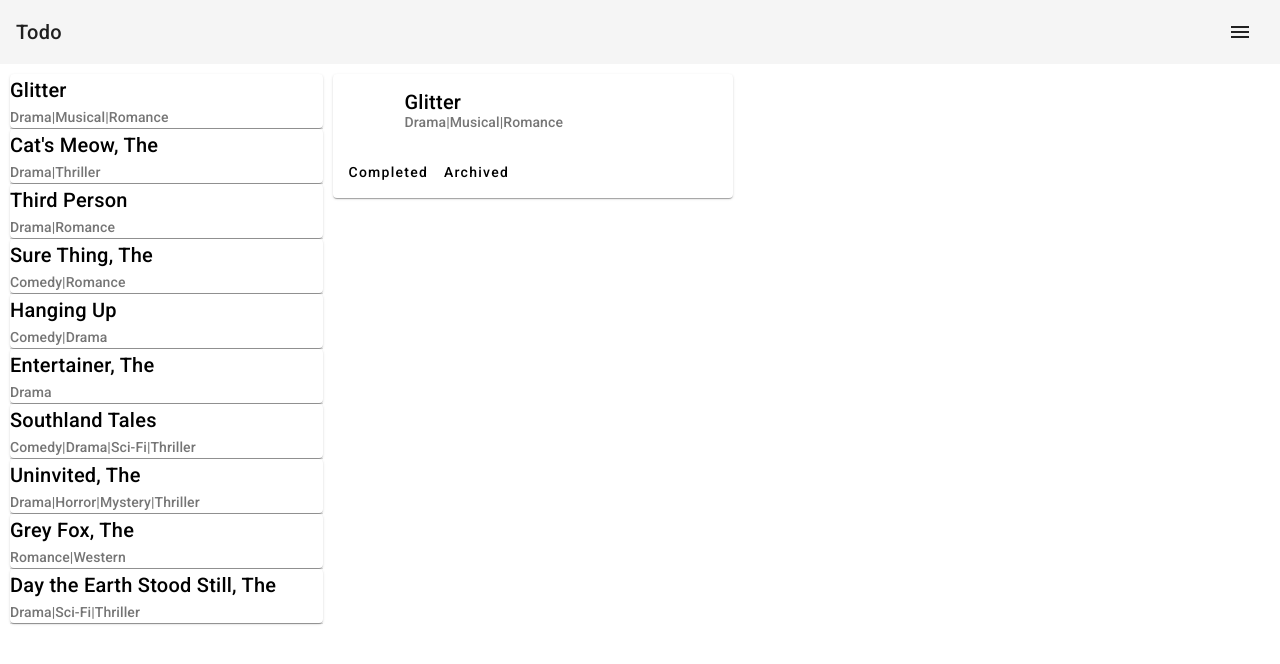
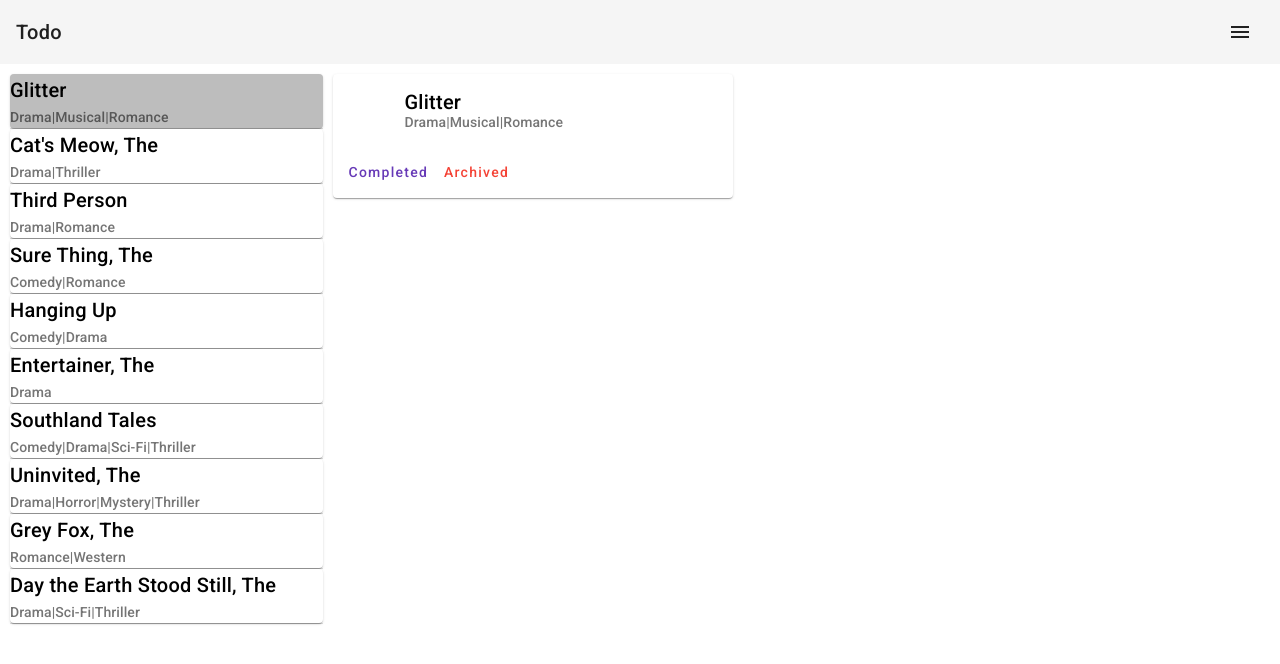
Before and after one commit to yehuditshulevits/ng-todo, an Angular app: page / in a window 1280 px wide. Shown: the top 664 px of the page. Built offline with nearby package versions, Linux system fonts and the light colour scheme.

Commit message:
selected completed and archived

```diff
--- a/src/app/componnents/todo-list/todo-list.component.html
+++ b/src/app/componnents/todo-list/todo-list.component.html
@@ -1,6 +1,9 @@
 <div class="todo-list">
     <div class="item-wrap" *ngFor="let item of todos, let i = index">
-        <mat-card (click)="onTodoClick(item, i)">
+        <mat-card (click)="onTodoClick(item, i)"
+            [ngClass]="{selected:item.selected,
+            completed:item.isCompleted}"
+            *ngIf = "!item.isArchived">
             <mat-card-title>{{item.titel}}</mat-card-title>
             <mat-card-subtitle>{{item.description}}</mat-card-subtitle>
             <!-- <mat-card-content>Simple card</mat-card-content> -->
--- a/src/app/componnents/todo-list/todo-list.component.scss
+++ b/src/app/componnents/todo-list/todo-list.component.scss
@@ -0,0 +1,6 @@
+.selected{
+    background: #bdbdbd;
+}
+.completed{
+    text-decoration: line-through;
+}
--- a/src/app/componnents/todo-list/todo-list.component.ts
+++ b/src/app/componnents/todo-list/todo-list.component.ts
@@ -24,6 +24,10 @@ export class TodoListComponent implements OnInit, OnDestroy {
   }
   public onTodoClick(todo:ITodo, index:number){
     this.todosService.setSelectedTodo(todo);
+    this.todos.forEach(todo=>{
+      if(todo.selected){
+        todo.selected = false;
+      }})
     this.todos[index].selected = true;
   }
 
--- a/src/app/componnents/todo/todo.component.html
+++ b/src/app/componnents/todo/todo.component.html
@@ -1,11 +1,11 @@
-<mat-card class="todo-card" *ngIf="todo" >
+<mat-card class="todo-card" *ngIf="todo">
   <mat-card-header>
     <div mat-card-avatar class="todo-header-image"></div>
     <mat-card-title>{{todo.titel}}</mat-card-title>
     <mat-card-subtitle>{{todo.description}}</mat-card-subtitle>
   </mat-card-header>
   <mat-card-actions>
-      <button mat-button>Completed</button>
-      <button mat-button>Archived</button>
+    <button mat-button (click)= "onCompletedTodo(todo)" color="primary">Completed</button>
+    <button mat-button (click)="onArchivedTodo()" color="warn">Archived</button>
   </mat-card-actions>
 </mat-card>
--- a/src/app/componnents/todo/todo.component.scss
+++ b/src/app/componnents/todo/todo.component.scss
@@ -7,3 +7,6 @@
     // background-image: url('https://material.angular.io/assets/img/examples/shiba1.jpg');
     background-size: cover;
   }
+  .selected{
+    background-color: dimgray;
+}
--- a/src/app/componnents/todo/todo.component.ts
+++ b/src/app/componnents/todo/todo.component.ts
@@ -25,4 +25,10 @@ export class TodoComponent implements OnInit, OnDestroy {
   ngOnDestroy(): void {
     this.subscription.unsubscribe();
   }
+  public onCompletedTodo(todo: ITodo):void{
+    todo.isCompleted = true;
+  }
+  public onArchivedTodo():void{
+    this.todo.isArchived = true
+  }
 }
--- a/src/app/services/todo.service.ts
+++ b/src/app/services/todo.service.ts
@@ -7,16 +7,16 @@ import { ITodo } from '../models/todo.interface';
 })
 export class TodoService {
   private mok: ITodo[] = [
-    { titel: "Glitter", description: "Drama|Musical|Romance", isCompleted: true, isArchived: false, endDate: "6/10/2023", selected: true },
-    { titel: "Cat's Meow, The", description: "Drama|Thriller", isCompleted: true, isArchived: true, endDate: "5/4/2023", selected: false },
-    { titel: "Third Person", description: "Drama|Romance", isCompleted: true, isArchived: true, endDate: "2/13/2023", selected: false },
+    { titel: "Glitter", description: "Drama|Musical|Romance", isCompleted: false, isArchived: false, endDate: "6/10/2023", selected: true },
+    { titel: "Cat's Meow, The", description: "Drama|Thriller", isCompleted: false, isArchived: false, endDate: "5/4/2023", selected: false },
+    { titel: "Third Person", description: "Drama|Romance", isCompleted: false, isArchived: false, endDate: "2/13/2023", selected: false },
     { titel: "Sure Thing, The", description: "Comedy|Romance", isCompleted: false, isArchived: false, endDate: "6/30/2023", selected: false },
-    { titel: "Hanging Up", description: "Comedy|Drama", isCompleted: true, isArchived: true, endDate: "3/3/2023", selected: false },
+    { titel: "Hanging Up", description: "Comedy|Drama", isCompleted: false, isArchived: false, endDate: "3/3/2023", selected: false },
     { titel: "Entertainer, The", description: "Drama", isCompleted: false, isArchived: false, endDate: "6/20/2023", selected: false },
-    { titel: "Southland Tales", description: "Comedy|Drama|Sci-Fi|Thriller", isCompleted: true, isArchived: true, endDate: "9/8/2023", selected: false },
-    { titel: "Uninvited, The", description: "Drama|Horror|Mystery|Thriller", isCompleted: false, isArchived: true, endDate: "11/18/2022", selected: false },
-    { titel: "Grey Fox, The", description: "Romance|Western", isCompleted: true, isArchived: true, endDate: "2/17/2023", selected: false },
-    { titel: "Day the Earth Stood Still, The", description: "Drama|Sci-Fi|Thriller", isCompleted: false, isArchived: true, endDate: "4/30/2023", selected: false }
+    { titel: "Southland Tales", description: "Comedy|Drama|Sci-Fi|Thriller", isCompleted: false, isArchived: false, endDate: "9/8/2023", selected: false },
+    { titel: "Uninvited, The", description: "Drama|Horror|Mystery|Thriller", isCompleted: false, isArchived: false, endDate: "11/18/2022", selected: false },
+    { titel: "Grey Fox, The", description: "Romance|Western", isCompleted: false, isArchived: false, endDate: "2/17/2023", selected: false },
+    { titel: "Day the Earth Stood Still, The", description: "Drama|Sci-Fi|Thriller", isCompleted: false, isArchived: false, endDate: "4/30/2023", selected: false }
   ]
 
   private _todoSubject: BehaviorSubject<Array<ITodo>> = new BehaviorSubject(this.mok)
```
Lines whose indentation alone changed are shown as unchanged.
